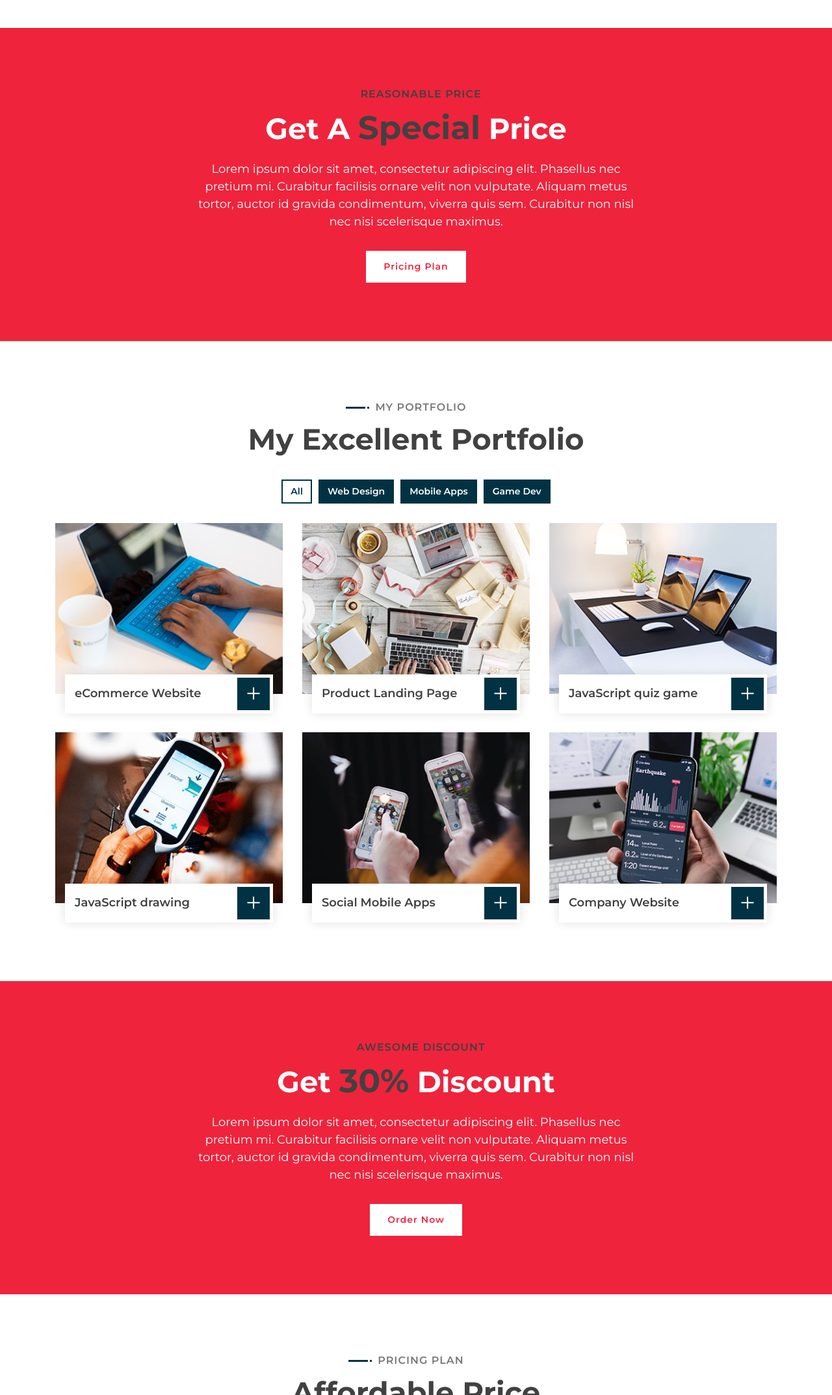
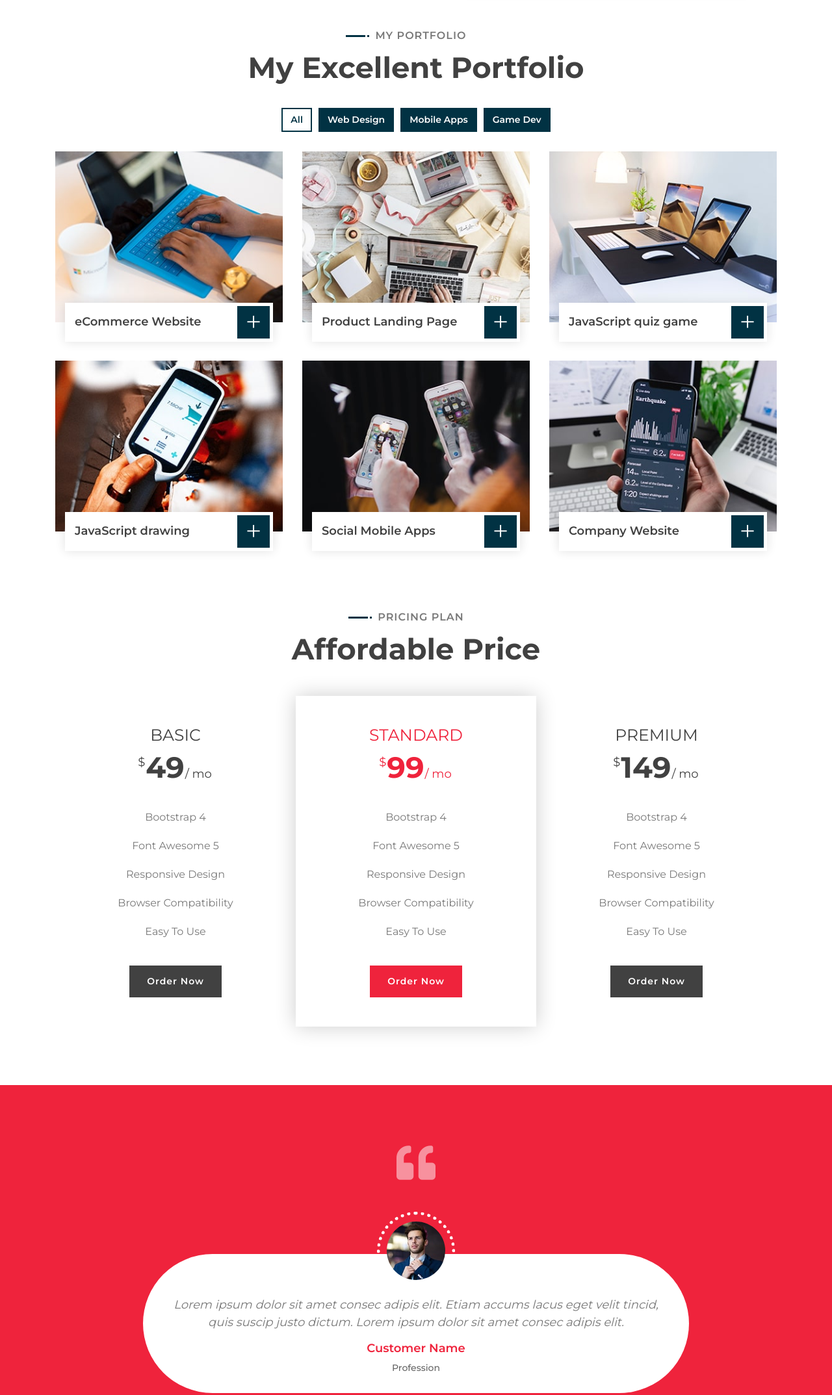
Before and after one commit to davidodeyinka/daveuxfolio, a plain HTML site: page index.html in a window 1280 px wide. Shown: the part 3500-5647 px from the top of the page at 65% size. Drawn offline with nearby package versions, Linux system fonts and the light colour scheme.

Commit message:
Discount and Reasonable Price section removed

```diff
--- a/index.html
+++ b/index.html
@@ -277,20 +277,20 @@
 
 
         <!-- Banner Start -->
-        <div class="banner wow zoomIn" data-wow-delay="0.1s">
-            <div class="container">
-                <div class="section-header text-center">
-                    <p>Reasonable Price</p>
-                    <h2>Get A <span>Special</span> Price</h2>
-                </div>
-                <div class="container banner-text">
-                    <p>
-                        Lorem ipsum dolor sit amet, consectetur adipiscing elit. Phasellus nec pretium mi. Curabitur facilisis ornare velit non vulputate. Aliquam metus tortor, auctor id gravida condimentum, viverra quis sem. Curabitur non nisl nec nisi scelerisque maximus.
-                    </p>
-                    <a class="btn">Pricing Plan</a>
-                </div>
-            </div>
-        </div>
+<!--        <div class="banner wow zoomIn" data-wow-delay="0.1s">-->
+<!--            <div class="container">-->
+<!--                <div class="section-header text-center">-->
+<!--                    <p>Reasonable Price</p>-->
+<!--                    <h2>Get A <span>Special</span> Price</h2>-->
+<!--                </div>-->
+<!--                <div class="container banner-text">-->
+<!--                    <p>-->
+<!--                        Lorem ipsum dolor sit amet, consectetur adipiscing elit. Phasellus nec pretium mi. Curabitur facilisis ornare velit non vulputate. Aliquam metus tortor, auctor id gravida condimentum, viverra quis sem. Curabitur non nisl nec nisi scelerisque maximus. -->
+<!--                    </p>-->
+<!--                    <a class="btn">Pricing Plan</a>-->
+<!--                </div>-->
+<!--            </div>-->
+<!--        </div>-->
         <!-- Banner End -->
 
 
@@ -385,20 +385,20 @@
 
 
         <!-- Banner Start -->
-        <div class="banner wow zoomIn" data-wow-delay="0.1s">
-            <div class="container">
-                <div class="section-header text-center">
-                    <p>Awesome Discount</p>
-                    <h2>Get <span>30%</span> Discount</h2>
-                </div>
-                <div class="container banner-text">
-                    <p>
-                        Lorem ipsum dolor sit amet, consectetur adipiscing elit. Phasellus nec pretium mi. Curabitur facilisis ornare velit non vulputate. Aliquam metus tortor, auctor id gravida condimentum, viverra quis sem. Curabitur non nisl nec nisi scelerisque maximus.
-                    </p>
-                    <a class="btn">Order Now</a>
-                </div>
-            </div>
-        </div>
+<!--        <div class="banner wow zoomIn" data-wow-delay="0.1s">-->
+<!--            <div class="container">-->
+<!--                <div class="section-header text-center">-->
+<!--                    <p>Awesome Discount</p>-->
+<!--                    <h2>Get <span>30%</span> Discount</h2>-->
+<!--                </div>-->
+<!--                <div class="container banner-text">-->
+<!--                    <p>-->
+<!--                        Lorem ipsum dolor sit amet, consectetur adipiscing elit. Phasellus nec pretium mi. Curabitur facilisis ornare velit non vulputate. Aliquam metus tortor, auctor id gravida condimentum, viverra quis sem. Curabitur non nisl nec nisi scelerisque maximus. -->
+<!--                    </p>-->
+<!--                    <a class="btn">Order Now</a>-->
+<!--                </div>-->
+<!--            </div>-->
+<!--        </div>-->
         <!-- Banner End -->
 
 
```
